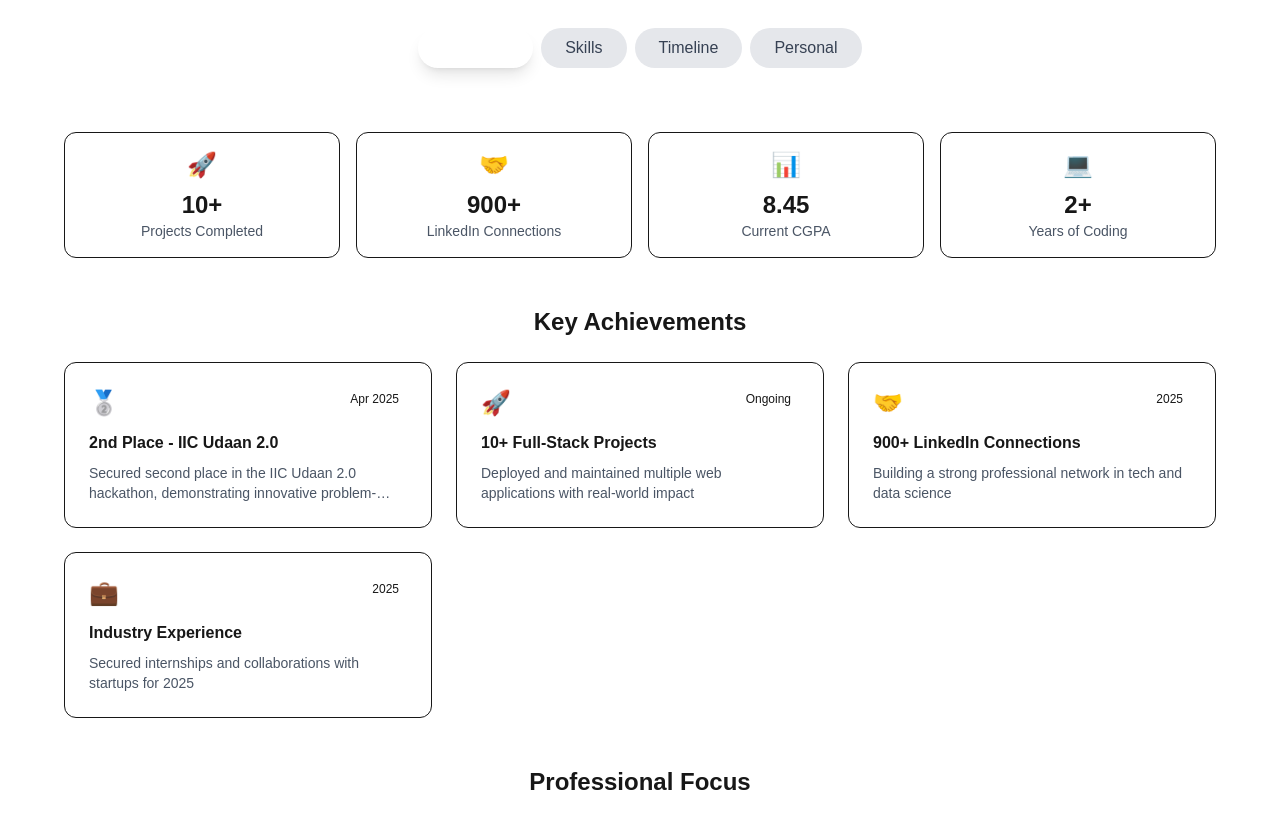
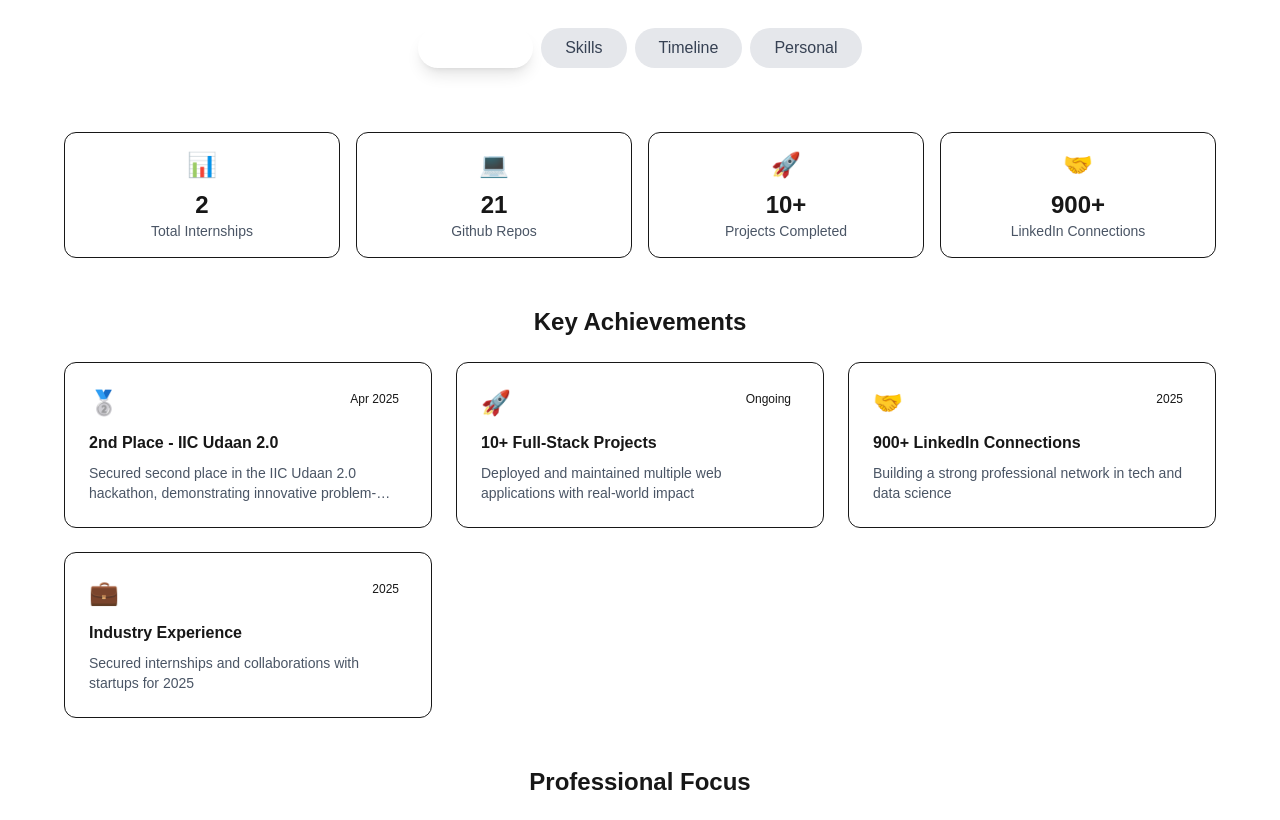
Before and after one commit to rautaditya2606/Portfolio, a Next.js app: page / in a window 1280 px wide. Shown: the part 940-1760 px from the top of the page. Built offline with nearby package versions, Linux system fonts and the light colour scheme.

Commit message:
enhanced skills section

```diff
--- a/src/components/sections/About.tsx
+++ b/src/components/sections/About.tsx
@@ -159,10 +159,10 @@ const timeline = [
 ]
 
 const stats = [
+	{ label: 'Total Internships', value: '2', icon: '📊' },
+	{ label: 'Github Repos', value: '21', icon: '💻' },
 	{ label: 'Projects Completed', value: '10+', icon: '🚀' },
 	{ label: 'LinkedIn Connections', value: '900+', icon: '🤝' },
-	{ label: 'Current CGPA', value: '8.45', icon: '📊' },
-	{ label: 'Years of Coding', value: '2+', icon: '💻' },
 ]
 
 const interests = [
@@ -477,7 +477,7 @@ export const About = () => {
 											initial={{ width: 0 }}
 											animate={{ width: `${item.progress}%` }}
 											transition={{ delay: index * 0.1 + 0.5, duration: 1 }}
-											className="bg-gradient-to-r from-primary-500 to-primary-700 h-2 rounded-full"
+											className="bg-gradient-to-r from-blue-500 to-purple-600 h-2 rounded-full"
 										></m.div>
 									</div>
 								</m.div>
```
